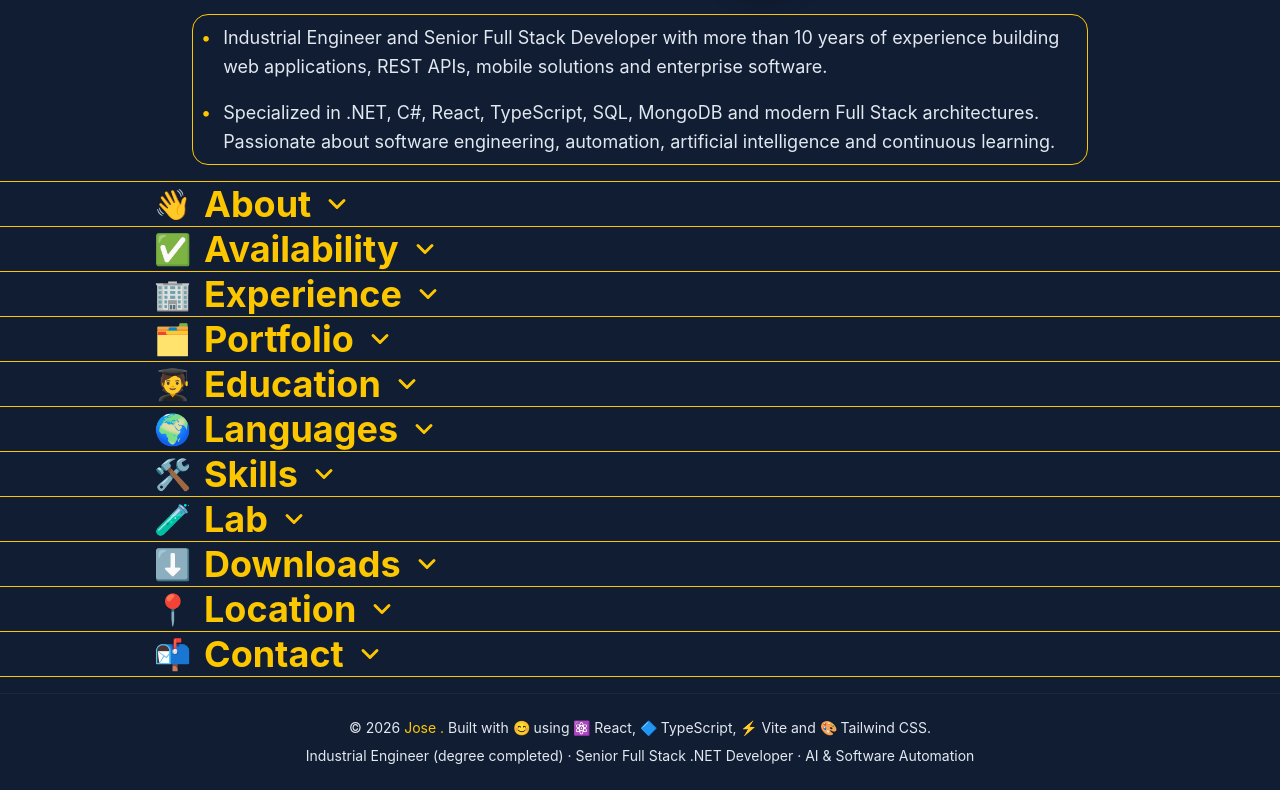
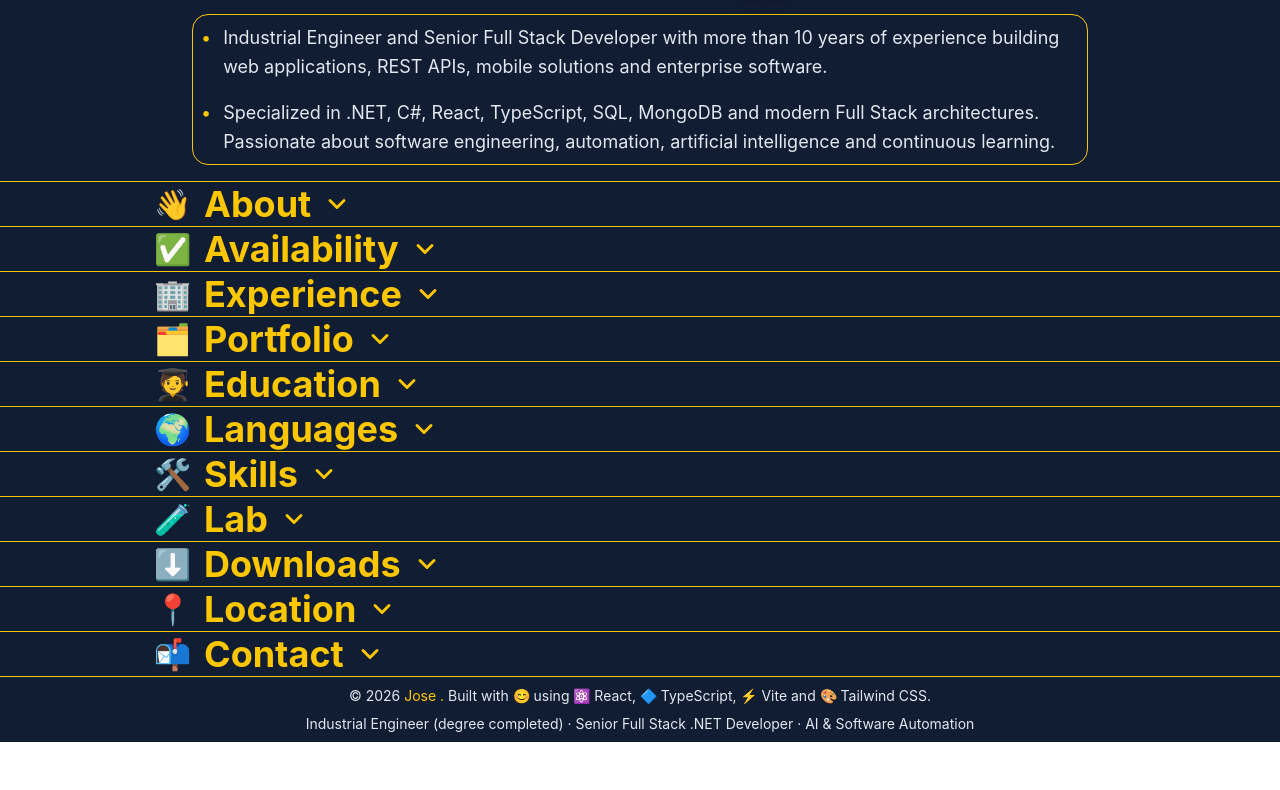
Before and after one commit to iamjosepunto/iamjosepunto.github.io, a React (Vite) app: page / in a window 1280 px wide. Shown: the part 226-1016 px from the top of the page. After the commit the page ends 968 px from the top, so only its background shows below. Built offline with nearby package versions, Linux system fonts and the light colour scheme.

Commit message:
Reducir al maximo el espacio vertical del footer

```diff
--- a/src/components/Footer.tsx
+++ b/src/components/Footer.tsx
@@ -8,8 +8,7 @@ const Footer = () => {
       className="
         border-t
         border-slate-800
-        py-6
-        mt-4
+        py-2
       "
     >
       <div className="max-w-7xl mx-auto px-6 text-center">
```
